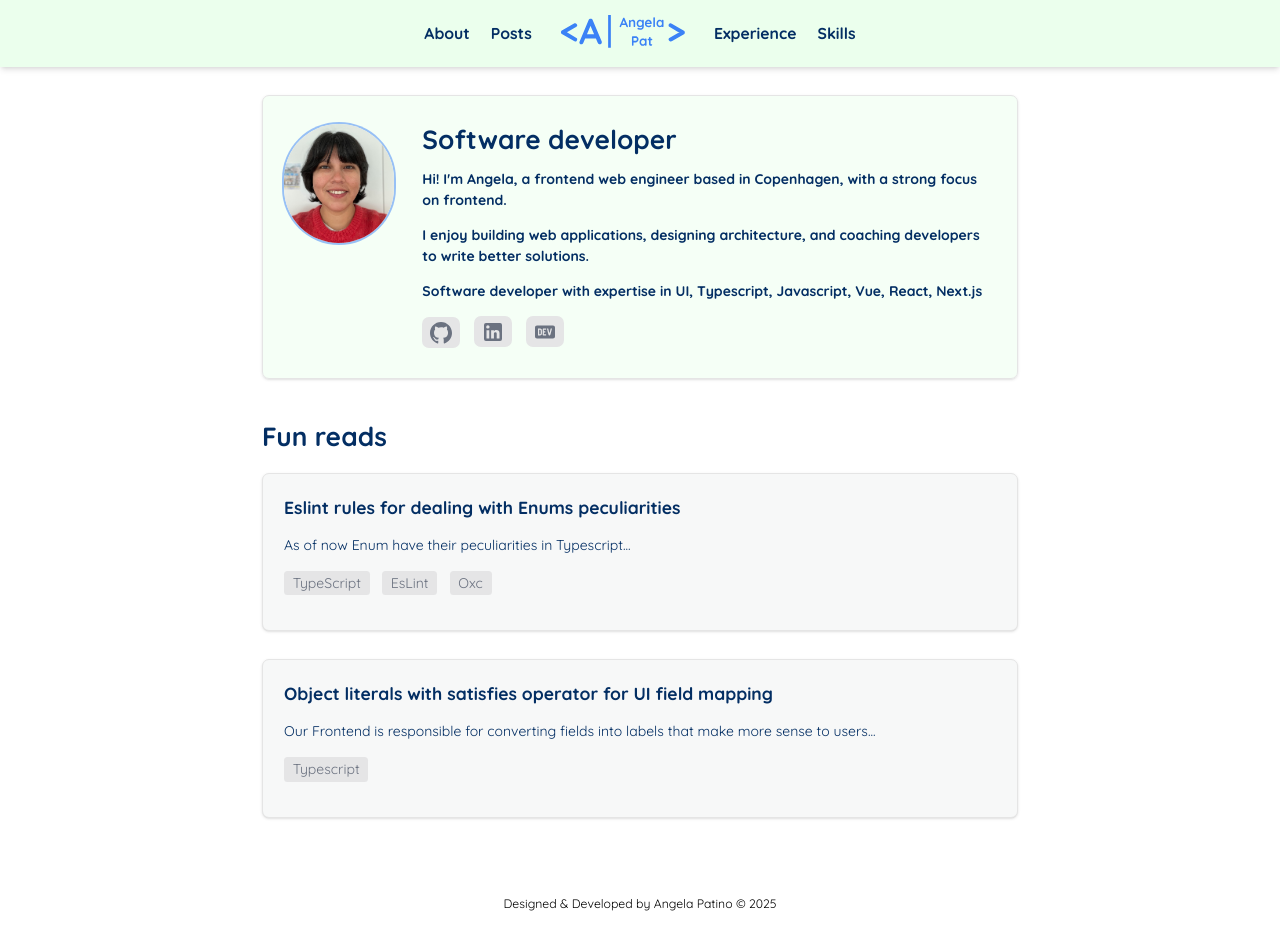
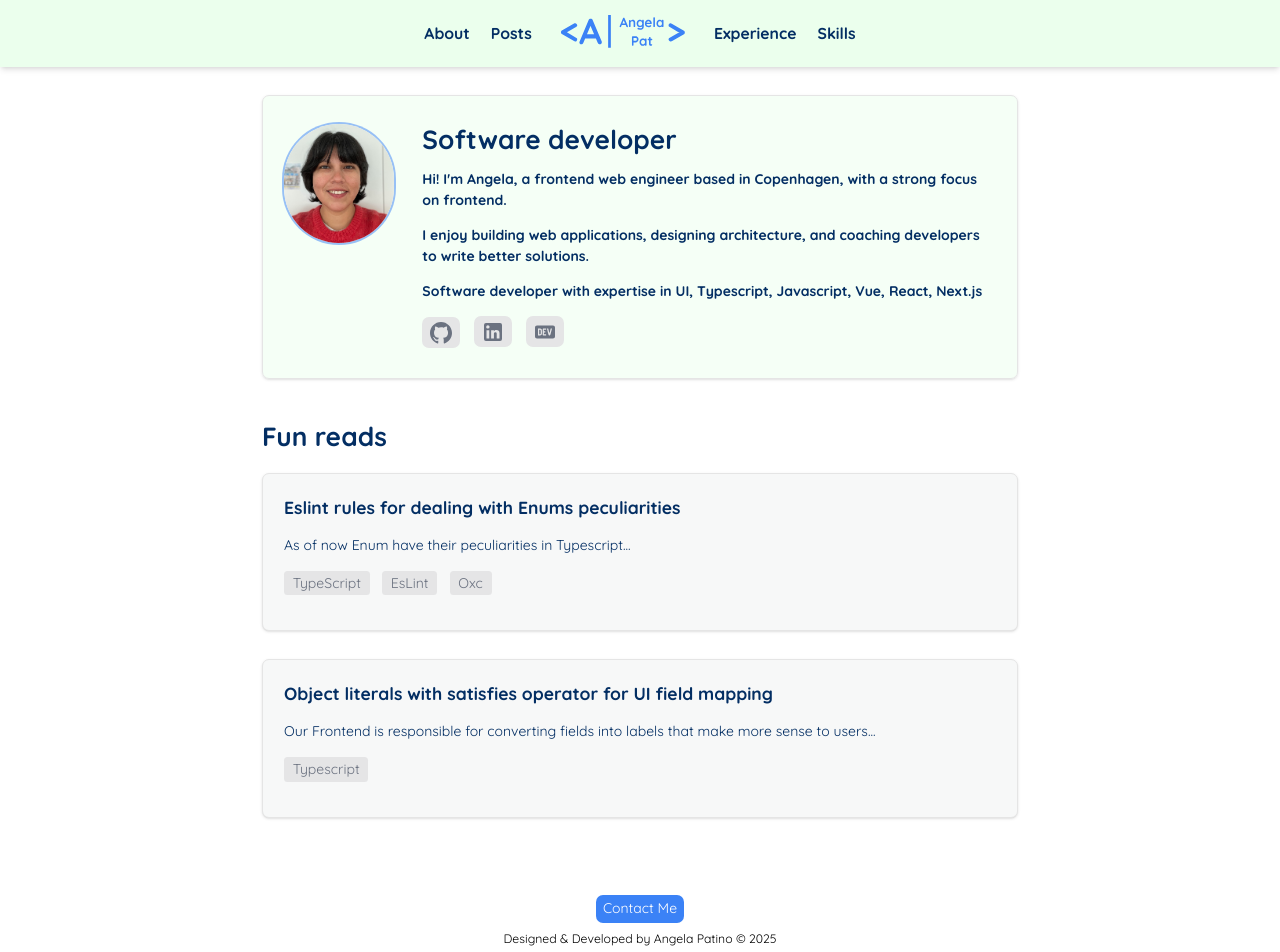
Before and after one commit to FrauleinGela/developer-portfolio, a React (Vite) app: page / in a window 1280 px wide. Shown: the top 952 px of the page. Built offline with nearby package versions, Linux system fonts and the light colour scheme.

Commit message:
feat: Add route fallback to home

```diff
--- a/src/core/Router/Route/Route.tsx
+++ b/src/core/Router/Route/Route.tsx
@@ -1,5 +1,6 @@
 import { Outlet } from "react-router";
 import Header from "../../../common/layouts/Header/Header";
+import Button from "../../../common/components/Button/Button";
 
 function Route() {
   return (
@@ -12,6 +13,14 @@ function Route() {
           </div>
         </main>
         <footer className="mx-auto py-6 max-w-4xl">
+          <a
+            href="mailto:you@example.com"
+            className="block mx-auto mb-2 w-fit"
+          >
+            <Button variant="primary">
+              Contact Me
+            </Button>
+          </a>
           <p className="text-center text-sm">Designed & Developed by Angela Patino © 2025</p>
         </footer>
       </>
--- a/src/core/Router/router.ts
+++ b/src/core/Router/router.ts
@@ -31,6 +31,10 @@ const router = createBrowserRouter([
         path: "posts",
         Component: Posts,
       },
+      {
+        path: "*",
+        Component: Home, // fallback to Home for unmatched routes
+      },
     ],
   },
 ]);
```
